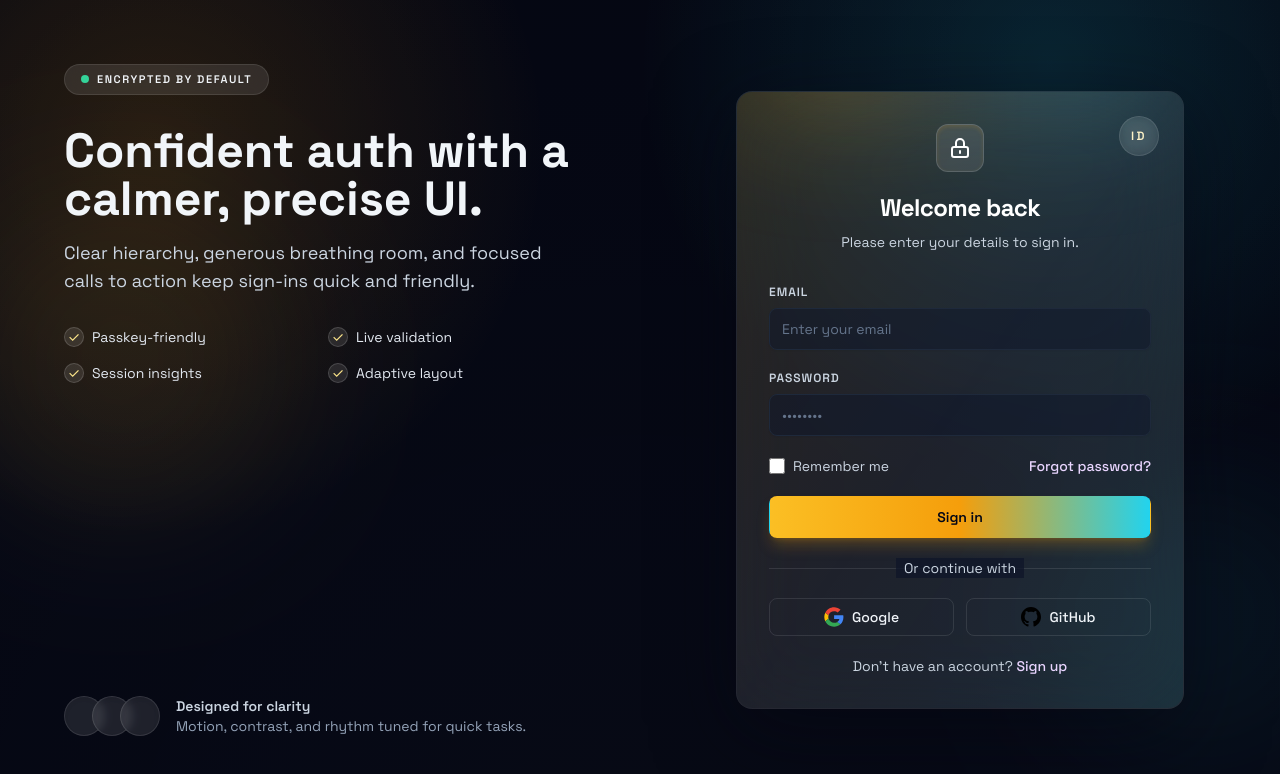
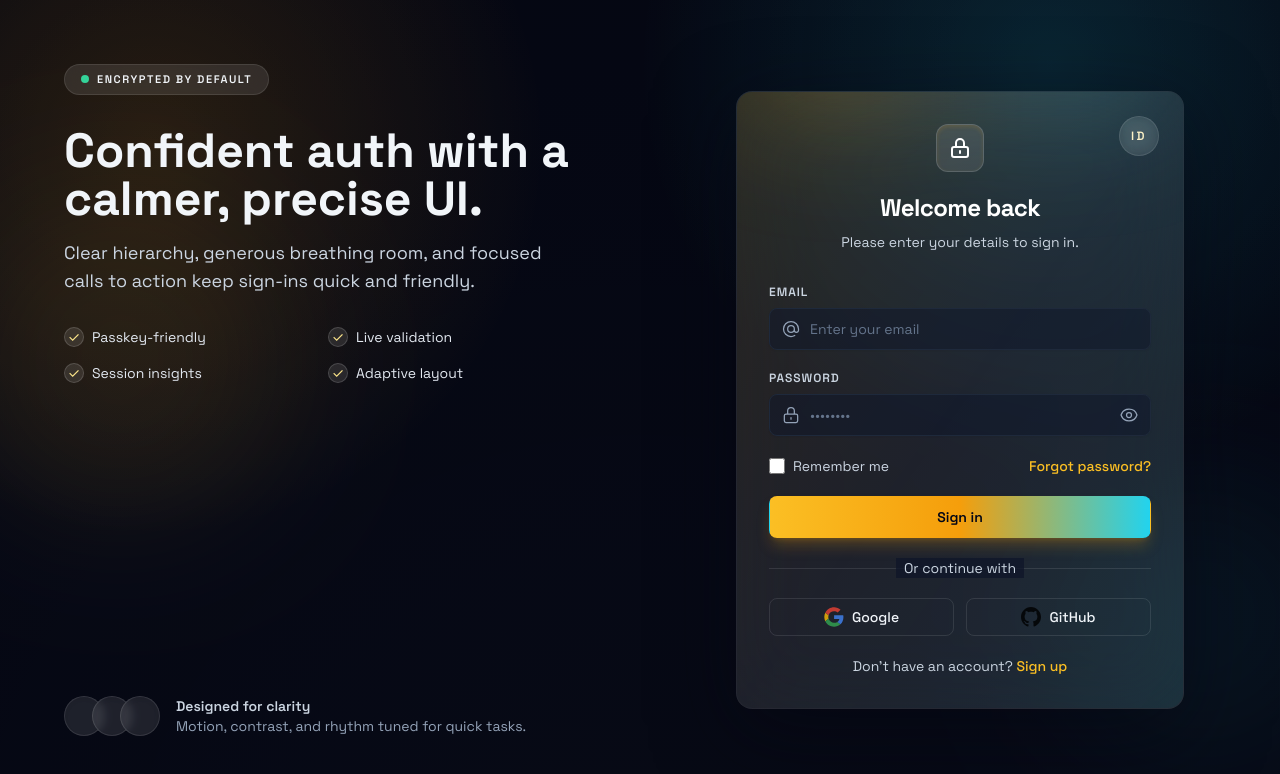
Before and after one commit to Dhivanujan/MERN-Authentication, a React (Vite) app in the folder Authentication-Frontend/: page / in a window 1280 px wide. Shown: the top 774 px of the page. Built offline with nearby package versions, Linux system fonts and the light colour scheme; no server answers.

Commit message:
UI changes

```diff
--- a/Authentication-Frontend/src/components/Header.jsx
+++ b/Authentication-Frontend/src/components/Header.jsx
@@ -21,14 +21,14 @@ export default function Header() {
         <div className="flex justify-between h-16 items-center">
           <div className="flex items-center gap-8">
             <Link to="/dashboard" className="flex items-center gap-2.5 group">
-              <div className="h-9 w-9 rounded-lg overflow-hidden shadow-sm border border-white/10 group-hover:border-purple-300/40 transition-colors">
+              <div className="h-9 w-9 rounded-lg overflow-hidden shadow-sm border border-white/10 group-hover:border-amber-300/40 transition-colors">
                 <img
                   src={user?.profilePhoto || defaultAvatar}
                   alt={user?.username || "User"}
                   className="w-full h-full object-cover"
                 />
               </div>
-              <span className="text-lg font-semibold text-white tracking-tight group-hover:text-purple-200 transition-colors">AuthBoard</span>
+              <span className="text-lg font-semibold text-white tracking-tight group-hover:text-amber-200 transition-colors">AuthBoard</span>
             </Link>
 
             <nav className="hidden md:flex items-center gap-1">
--- a/Authentication-Frontend/src/components/Input.jsx
+++ b/Authentication-Frontend/src/components/Input.jsx
@@ -9,6 +9,8 @@ export default function Input({
   placeholder,
   error,
   icon,
+  rightIcon,
+  onRightIconClick,
   required = false,
   className = ''
 }) {
@@ -35,7 +37,7 @@ export default function Input({
           className={`
             w-full
             ${icon ? 'pl-10' : 'pl-3'}
-            pr-3
+            ${rightIcon ? 'pr-10' : 'pr-3'}
             py-2.5
             glass-input
             border
@@ -51,6 +53,14 @@ export default function Input({
             duration-200
           `}
         />
+        {rightIcon && (
+          <div
+            className={`absolute inset-y-0 right-0 pr-3 flex items-center text-slate-400 ${onRightIconClick ? 'cursor-pointer hover:text-slate-200' : 'pointer-events-none'}`}
+            onClick={onRightIconClick}
+          >
+            {rightIcon}
+          </div>
+        )}
       </div>
       {error && (
         <p className="mt-1.5 text-xs text-red-500 font-medium flex items-center gap-1">
--- a/Authentication-Frontend/src/pages/Login.jsx
+++ b/Authentication-Frontend/src/pages/Login.jsx
@@ -16,6 +16,7 @@ export default function Login() {
   const [formData, setFormData] = useState({ email: "", password: "" });
   const [loading, setLoading] = useState(false);
   const [formError, setFormError] = useState("");
+  const [showPassword, setShowPassword] = useState(false);
   const { toast, showSuccess, showError, hideToast } = useToast();
 
   const handleChange = (e) => {
@@ -75,17 +76,40 @@ export default function Login() {
             value={formData.email}
             onChange={handleChange}
             required
+            icon={
+              <svg className="w-5 h-5" fill="none" viewBox="0 0 24 24" stroke="currentColor">
+                <path strokeLinecap="round" strokeLinejoin="round" strokeWidth="1.5" d="M16 12a4 4 0 10-8 0 4 4 0 008 0zm0 0v1.5a2.5 2.5 0 005 0V12a9 9 0 10-9 9m4.5-1.206a8.959 8.959 0 01-4.5 1.207" />
+              </svg>
+            }
           />
 
           <div className="space-y-1">
             <Input
               label="Password"
-              type="password"
+              type={showPassword ? "text" : "password"}
               name="password"
               placeholder="••••••••"
               value={formData.password}
               onChange={handleChange}
               required
+              icon={
+                <svg className="w-5 h-5" fill="none" viewBox="0 0 24 24" stroke="currentColor">
+                  <path strokeLinecap="round" strokeLinejoin="round" strokeWidth="1.5" d="M12 15v2m-6 4h12a2 2 0 002-2v-6a2 2 0 00-2-2H6a2 2 0 00-2 2v6a2 2 0 002 2zm10-10V7a4 4 0 00-8 0v4h8z" />
+                </svg>
+              }
+              rightIcon={
+                showPassword ? (
+                  <svg className="w-5 h-5" fill="none" viewBox="0 0 24 24" stroke="currentColor">
+                    <path strokeLinecap="round" strokeLinejoin="round" strokeWidth="1.5" d="M13.875 18.825A10.05 10.05 0 0112 19c-4.478 0-8.268-2.943-9.543-7a9.97 9.97 0 011.563-3.029m5.858.908a3 3 0 114.243 4.243M9.878 9.878l4.242 4.242M9.88 9.88l-3.29-3.29m7.532 7.532l3.29 3.29M3 3l3.59 3.59m0 0A9.953 9.953 0 0112 5c4.478 0 8.268 2.943 9.543 7a10.025 10.025 0 01-4.132 5.411m0 0L21 21" />
+                  </svg>
+                ) : (
+                  <svg className="w-5 h-5" fill="none" viewBox="0 0 24 24" stroke="currentColor">
+                    <path strokeLinecap="round" strokeLinejoin="round" strokeWidth="1.5" d="M15 12a3 3 0 11-6 0 3 3 0 016 0z" />
+                    <path strokeLinecap="round" strokeLinejoin="round" strokeWidth="1.5" d="M2.458 12C3.732 7.943 7.523 5 12 5c4.478 0 8.268 2.943 9.542 7-1.274 4.057-5.064 7-9.542 7-4.477 0-8.268-2.943-9.542-7z" />
+                  </svg>
+                )
+              }
+              onRightIconClick={() => setShowPassword(!showPassword)}
             />
           </div>
 
@@ -93,11 +117,11 @@ export default function Login() {
             <label className="flex items-center gap-2 cursor-pointer group">
               <input
                 type="checkbox"
-                className="w-4 h-4 rounded border-slate-500 text-purple-400 focus:ring-purple-400/40 bg-slate-900/60 transition-colors"
+                className="w-4 h-4 rounded border-slate-500 text-amber-500 focus:ring-amber-500/40 bg-slate-900/60 transition-colors"
               />
               <span className="text-sm text-slate-300 group-hover:text-white transition-colors">Remember me</span>
             </label>
-            <Link to="/forgot-password" className="text-sm font-medium text-purple-200 hover:text-white transition-colors">
+            <Link to="/forgot-password" className="text-sm font-medium text-amber-400 hover:text-amber-300 transition-colors">
               Forgot password?
             </Link>
           </div>
@@ -116,19 +140,19 @@ export default function Login() {
           </div>
 
           <div className="grid grid-cols-2 gap-3">
-            <button type="button" className="flex items-center justify-center gap-2 px-4 py-2 border border-white/10 rounded-lg hover:bg-white/5 transition-colors text-slate-100">
-              <img src={googleIcon} alt="Google" className="w-5 h-5" />
+            <button type="button" className="flex items-center justify-center gap-2 px-4 py-2 border border-white/10 rounded-lg hover:bg-white/5 hover:border-white/20 transition-all duration-200 text-slate-100 group">
+              <img src={googleIcon} alt="Google" className="w-5 h-5 opacity-80 group-hover:opacity-100 transition-opacity" />
               <span className="text-sm font-medium">Google</span>
             </button>
-            <button type="button" className="flex items-center justify-center gap-2 px-4 py-2 border border-white/10 rounded-lg hover:bg-white/5 transition-colors text-slate-100">
-              <img src={githubIcon} alt="GitHub" className="w-5 h-5" />
+            <button type="button" className="flex items-center justify-center gap-2 px-4 py-2 border border-white/10 rounded-lg hover:bg-white/5 hover:border-white/20 transition-all duration-200 text-slate-100 group">
+              <img src={githubIcon} alt="GitHub" className="w-5 h-5 opacity-80 group-hover:opacity-100 transition-opacity" />
               <span className="text-sm font-medium">GitHub</span>
             </button>
           </div>
 
           <p className="text-center text-sm text-slate-300">
             Don't have an account?{" "}
-            <Link to="/register" className="font-medium text-purple-200 hover:text-white transition-colors">
+            <Link to="/register" className="font-medium text-amber-400 hover:text-amber-300 transition-colors">
               Sign up
             </Link>
           </p>
--- a/Authentication-Frontend/src/pages/Register.jsx
+++ b/Authentication-Frontend/src/pages/Register.jsx
@@ -24,6 +24,8 @@ export default function Register() {
   const [photoPreview, setPhotoPreview] = useState(null);
   const [loading, setLoading] = useState(false);
   const [formError, setFormError] = useState("");
+  const [showPassword, setShowPassword] = useState(false);
+  const [showConfirmPassword, setShowConfirmPassword] = useState(false);
   const { toast, showSuccess, showError, hideToast } = useToast();
 
   const handleChange = (e) => {
@@ -115,7 +117,7 @@ export default function Register() {
           {/* Profile Photo Upload */}
           <div className="flex justify-center">
             <div className="relative group">
-              <div className="w-20 h-20 rounded-full overflow-hidden border-2 border-white/15 shadow-lg shadow-purple-500/20 bg-slate-900/60 flex items-center justify-center">
+              <div className="w-20 h-20 rounded-full overflow-hidden border-2 border-white/15 shadow-lg shadow-amber-500/20 bg-slate-900/60 flex items-center justify-center">
                 {photoPreview ? (
                   <img src={photoPreview} alt="Preview" className="w-full h-full object-cover" />
                 ) : (
@@ -124,7 +126,7 @@ export default function Register() {
                   </svg>
                 )}
               </div>
-              <label className="absolute bottom-0 right-0 bg-white/90 text-slate-800 p-1.5 rounded-full cursor-pointer shadow-md border border-white/40 hover:text-purple-600 transition-colors">
+              <label className="absolute bottom-0 right-0 bg-white/90 text-slate-800 p-1.5 rounded-full cursor-pointer shadow-md border border-white/40 hover:text-amber-600 transition-colors">
                 <svg className="w-3.5 h-3.5" fill="none" stroke="currentColor" viewBox="0 0 24 24">
                   <path strokeLinecap="round" strokeLinejoin="round" strokeWidth="2" d="M3 9a2 2 0 012-2h.93a2 2 0 001.664-.89l.812-1.22A2 2 0 0110.07 4h3.86a2 2 0 011.664.89l.812 1.22A2 2 0 0018.07 7H19a2 2 0 012 2v9a2 2 0 01-2 2H5a2 2 0 01-2-2V9z" />
                   <path strokeLinecap="round" strokeLinejoin="round" strokeWidth="2" d="M15 13a3 3 0 11-6 0 3 3 0 016 0z" />
@@ -142,6 +144,11 @@ export default function Register() {
             value={formData.username}
             onChange={handleChange}
             required
+            icon={
+              <svg className="w-5 h-5" fill="none" viewBox="0 0 24 24" stroke="currentColor">
+                <path strokeLinecap="round" strokeLinejoin="round" strokeWidth="1.5" d="M16 7a4 4 0 11-8 0 4 4 0 018 0zM12 14a7 7 0 00-7 7h14a7 7 0 00-7-7z" />
+              </svg>
+            }
           />
 
           <Input
@@ -152,29 +159,70 @@ export default function Register() {
             value={formData.email}
             onChange={handleChange}
             required
+            icon={
+              <svg className="w-5 h-5" fill="none" viewBox="0 0 24 24" stroke="currentColor">
+                <path strokeLinecap="round" strokeLinejoin="round" strokeWidth="1.5" d="M16 12a4 4 0 10-8 0 4 4 0 008 0zm0 0v1.5a2.5 2.5 0 005 0V12a9 9 0 10-9 9m4.5-1.206a8.959 8.959 0 01-4.5 1.207" />
+              </svg>
+            }
           />
 
           <div className="space-y-1">
             <Input
               label="Password"
-              type="password"
+              type={showPassword ? "text" : "password"}
               name="password"
               placeholder="Create a password"
               value={formData.password}
               onChange={handleChange}
               required
+              icon={
+                <svg className="w-5 h-5" fill="none" viewBox="0 0 24 24" stroke="currentColor">
+                  <path strokeLinecap="round" strokeLinejoin="round" strokeWidth="1.5" d="M12 15v2m-6 4h12a2 2 0 002-2v-6a2 2 0 00-2-2H6a2 2 0 00-2 2v6a2 2 0 002 2zm10-10V7a4 4 0 00-8 0v4h8z" />
+                </svg>
+              }
+              rightIcon={
+                showPassword ? (
+                  <svg className="w-5 h-5" fill="none" viewBox="0 0 24 24" stroke="currentColor">
+                    <path strokeLinecap="round" strokeLinejoin="round" strokeWidth="1.5" d="M13.875 18.825A10.05 10.05 0 0112 19c-4.478 0-8.268-2.943-9.543-7a9.97 9.97 0 011.563-3.029m5.858.908a3 3 0 114.243 4.243M9.878 9.878l4.242 4.242M9.88 9.88l-3.29-3.29m7.532 7.532l3.29 3.29M3 3l3.59 3.59m0 0A9.953 9.953 0 0112 5c4.478 0 8.268 2.943 9.543 7a10.025 10.025 0 01-4.132 5.411m0 0L21 21" />
+                  </svg>
+                ) : (
+                  <svg className="w-5 h-5" fill="none" viewBox="0 0 24 24" stroke="currentColor">
+                    <path strokeLinecap="round" strokeLinejoin="round" strokeWidth="1.5" d="M15 12a3 3 0 11-6 0 3 3 0 016 0z" />
+                    <path strokeLinecap="round" strokeLinejoin="round" strokeWidth="1.5" d="M2.458 12C3.732 7.943 7.523 5 12 5c4.478 0 8.268 2.943 9.542 7-1.274 4.057-5.064 7-9.542 7-4.477 0-8.268-2.943-9.542-7z" />
+                  </svg>
+                )
+              }
+              onRightIconClick={() => setShowPassword(!showPassword)}
             />
             <PasswordStrength password={formData.password} />
           </div>
 
           <Input
             label="Confirm Password"
-            type="password"
+            type={showConfirmPassword ? "text" : "password"}
             name="confirmPassword"
             placeholder="Confirm your password"
             value={formData.confirmPassword}
             onChange={handleChange}
             required
+            icon={
+              <svg className="w-5 h-5" fill="none" viewBox="0 0 24 24" stroke="currentColor">
+                <path strokeLinecap="round" strokeLinejoin="round" strokeWidth="1.5" d="M9 12l2 2 4-4m6 2a9 9 0 11-18 0 9 9 0 0118 0z" />
+              </svg>
+            }
+            rightIcon={
+              showConfirmPassword ? (
+                <svg className="w-5 h-5" fill="none" viewBox="0 0 24 24" stroke="currentColor">
+                  <path strokeLinecap="round" strokeLinejoin="round" strokeWidth="1.5" d="M13.875 18.825A10.05 10.05 0 0112 19c-4.478 0-8.268-2.943-9.543-7a9.97 9.97 0 011.563-3.029m5.858.908a3 3 0 114.243 4.243M9.878 9.878l4.242 4.242M9.88 9.88l-3.29-3.29m7.532 7.532l3.29 3.29M3 3l3.59 3.59m0 0A9.953 9.953 0 0112 5c4.478 0 8.268 2.943 9.543 7a10.025 10.025 0 01-4.132 5.411m0 0L21 21" />
+                </svg>
+              ) : (
+                <svg className="w-5 h-5" fill="none" viewBox="0 0 24 24" stroke="currentColor">
+                  <path strokeLinecap="round" strokeLinejoin="round" strokeWidth="1.5" d="M15 12a3 3 0 11-6 0 3 3 0 016 0z" />
+                  <path strokeLinecap="round" strokeLinejoin="round" strokeWidth="1.5" d="M2.458 12C3.732 7.943 7.523 5 12 5c4.478 0 8.268 2.943 9.542 7-1.274 4.057-5.064 7-9.542 7-4.477 0-8.268-2.943-9.542-7z" />
+                </svg>
+              )
+            }
+            onRightIconClick={() => setShowConfirmPassword(!showConfirmPassword)}
           />
 
           <Button type="submit" disabled={loading}>
--- a/Authentication-Frontend/src/pages/ResetPassword.jsx
+++ b/Authentication-Frontend/src/pages/ResetPassword.jsx
@@ -11,6 +11,8 @@ import PasswordStrength from "../components/PasswordStrength";
 export default function ResetPassword() {
   const [password, setPassword] = useState("");
   const [confirmPassword, setConfirmPassword] = useState("");
+  const [showPassword, setShowPassword] = useState(false);
+  const [showConfirmPassword, setShowConfirmPassword] = useState(false);
   const [loading, setLoading] = useState(false);
   const { resetToken } = useParams();
   const navigate = useNavigate();
@@ -42,21 +44,57 @@ export default function ResetPassword() {
           <div className="space-y-1">
             <Input
               label="New Password"
-              type="password"
+              type={showPassword ? "text" : "password"}
               placeholder="Enter new password"
               value={password}
               onChange={(e) => setPassword(e.target.value)}
               required
+              icon={
+                <svg className="w-5 h-5" fill="none" viewBox="0 0 24 24" stroke="currentColor">
+                  <path strokeLinecap="round" strokeLinejoin="round" strokeWidth="1.5" d="M12 15v2m-6 4h12a2 2 0 002-2v-6a2 2 0 00-2-2H6a2 2 0 00-2 2v6a2 2 0 002 2zm10-10V7a4 4 0 00-8 0v4h8z" />
+                </svg>
+              }
+              rightIcon={
+                showPassword ? (
+                  <svg className="w-5 h-5" fill="none" viewBox="0 0 24 24" stroke="currentColor">
+                    <path strokeLinecap="round" strokeLinejoin="round" strokeWidth="1.5" d="M13.875 18.825A10.05 10.05 0 0112 19c-4.478 0-8.268-2.943-9.543-7a9.97 9.97 0 011.563-3.029m5.858.908a3 3 0 114.243 4.243M9.878 9.878l4.242 4.242M9.88 9.88l-3.29-3.29m7.532 7.532l3.29 3.29M3 3l3.59 3.59m0 0A9.953 9.953 0 0112 5c4.478 0 8.268 2.943 9.543 7a10.025 10.025 0 01-4.132 5.411m0 0L21 21" />
+                  </svg>
+                ) : (
+                  <svg className="w-5 h-5" fill="none" viewBox="0 0 24 24" stroke="currentColor">
+                    <path strokeLinecap="round" strokeLinejoin="round" strokeWidth="1.5" d="M15 12a3 3 0 11-6 0 3 3 0 016 0z" />
+                    <path strokeLinecap="round" strokeLinejoin="round" strokeWidth="1.5" d="M2.458 12C3.732 7.943 7.523 5 12 5c4.478 0 8.268 2.943 9.542 7-1.274 4.057-5.064 7-9.542 7-4.477 0-8.268-2.943-9.542-7z" />
+                  </svg>
+                )
+              }
+              onRightIconClick={() => setShowPassword(!showPassword)}
             />
             <PasswordStrength password={password} />
           </div>
           <Input
             label="Confirm Password"
-            type="password"
+            type={showConfirmPassword ? "text" : "password"}
             placeholder="Confirm new password"
             value={confirmPassword}
             onChange={(e) => setConfirmPassword(e.target.value)}
             required
+            icon={
+              <svg className="w-5 h-5" fill="none" viewBox="0 0 24 24" stroke="currentColor">
+                <path strokeLinecap="round" strokeLinejoin="round" strokeWidth="1.5" d="M9 12l2 2 4-4m6 2a9 9 0 11-18 0 9 9 0 0118 0z" />
+              </svg>
+            }
+            rightIcon={
+              showConfirmPassword ? (
+                <svg className="w-5 h-5" fill="none" viewBox="0 0 24 24" stroke="currentColor">
+                  <path strokeLinecap="round" strokeLinejoin="round" strokeWidth="1.5" d="M13.875 18.825A10.05 10.05 0 0112 19c-4.478 0-8.268-2.943-9.543-7a9.97 9.97 0 011.563-3.029m5.858.908a3 3 0 114.243 4.243M9.878 9.878l4.242 4.242M9.88 9.88l-3.29-3.29m7.532 7.532l3.29 3.29M3 3l3.59 3.59m0 0A9.953 9.953 0 0112 5c4.478 0 8.268 2.943 9.543 7a10.025 10.025 0 01-4.132 5.411m0 0L21 21" />
+                </svg>
+              ) : (
+                <svg className="w-5 h-5" fill="none" viewBox="0 0 24 24" stroke="currentColor">
+                  <path strokeLinecap="round" strokeLinejoin="round" strokeWidth="1.5" d="M15 12a3 3 0 11-6 0 3 3 0 016 0z" />
+                  <path strokeLinecap="round" strokeLinejoin="round" strokeWidth="1.5" d="M2.458 12C3.732 7.943 7.523 5 12 5c4.478 0 8.268 2.943 9.542 7-1.274 4.057-5.064 7-9.542 7-4.477 0-8.268-2.943-9.542-7z" />
+                </svg>
+              )
+            }
+            onRightIconClick={() => setShowConfirmPassword(!showConfirmPassword)}
           />
           <Button type="submit" disabled={loading}>
             {loading ? "Resetting..." : "Reset Password"}
```
Also changed, not shown: Authentication-Frontend/src/pages/ForgotPassword.jsx (+7 -2 lines).
